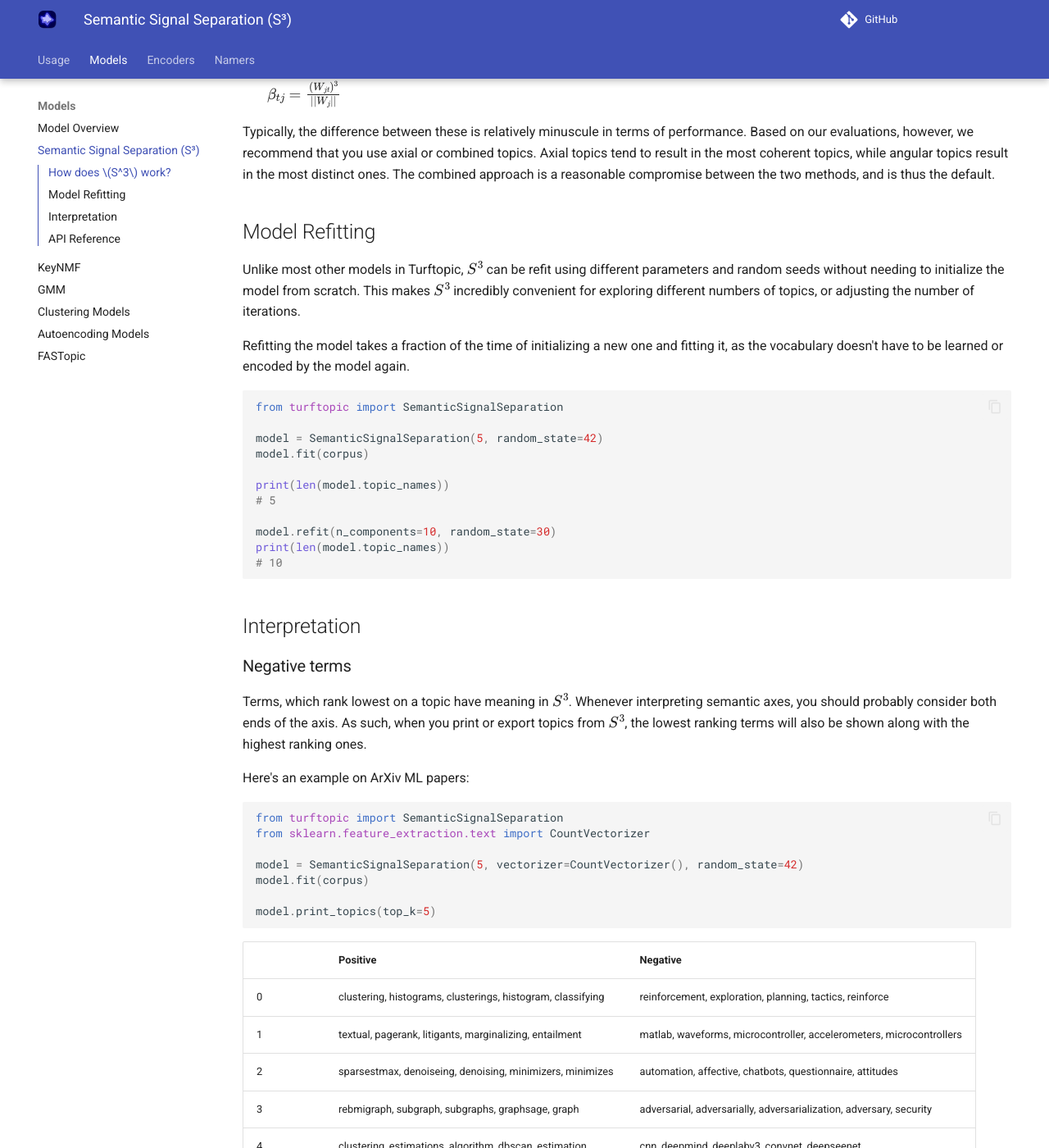
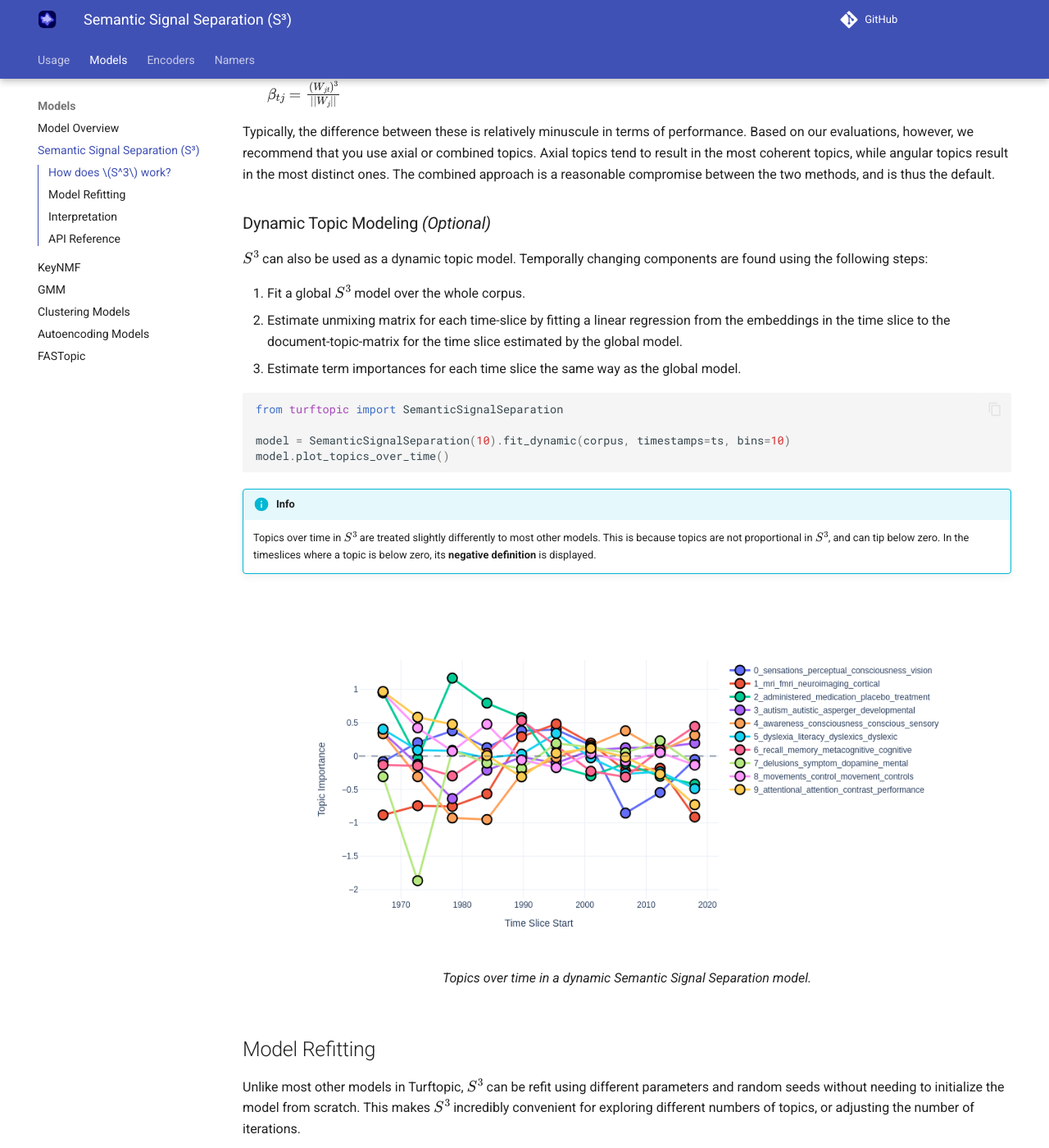
Before and after one commit to x-tabdeveloping/turftopic, an MkDocs documentation site: the page built from docs/s3.md, in a window 1280 px wide and 1400 px high, scrolled down 1961 px. Shown: the whole window at 82% size. Built offline with MkDocs 1.6.1 and Material for MkDocs 9.7.7, drawn with Linux system fonts in a browser that asks for light colours; comment, search, counter and statistics services are not loaded.

Commit message:
Updated docs

````diff
--- a/docs/s3.md
+++ b/docs/s3.md
@@ -55,6 +55,33 @@ Typically, the difference between these is relatively minuscule in terms of perf
 Based on our evaluations, however, we recommend that you use axial or combined topics.
 Axial topics tend to result in the most coherent topics, while angular topics result in the most distinct ones.
 The combined approach is a reasonable compromise between the two methods, and is thus the default.
+
+### Dynamic Topic Modeling *(Optional)*
+
+$S^3$ can also be used as a dynamic topic model.
+Temporally changing components are found using the following steps:
+
+1. Fit a global $S^3$ model over the whole corpus.
+2. Estimate unmixing matrix for each time-slice by fitting a linear regression from the embeddings in the time slice to the document-topic-matrix for the time slice estimated by the global model.
+3. Estimate term importances for each time slice the same way as the global model.
+
+```python
+from turftopic import SemanticSignalSeparation
+
+model = SemanticSignalSeparation(10).fit_dynamic(corpus, timestamps=ts, bins=10)
+model.plot_topics_over_time()
+```
+
+!!! info
+    Topics over time in $S^3$ are treated slightly differently to most other models.
+    This is because topics are not proportional in $S^3$, and can tip below zero.
+    In the timeslices where a topic is below zero, its **negative definition** is displayed.
+
+<figure>
+  <img src="../images/dynamic_s3.png" width="85%" style="margin-left: auto;margin-right: auto;">
+  <figcaption> Topics over time in a dynamic Semantic Signal Separation model. </figcaption>
+</figure>
+
 
 ## Model Refitting
 
````
Also changed, not shown: docs/dynamic.md (+2 -1 lines), docs/images/dynamic_s3.png (added).
